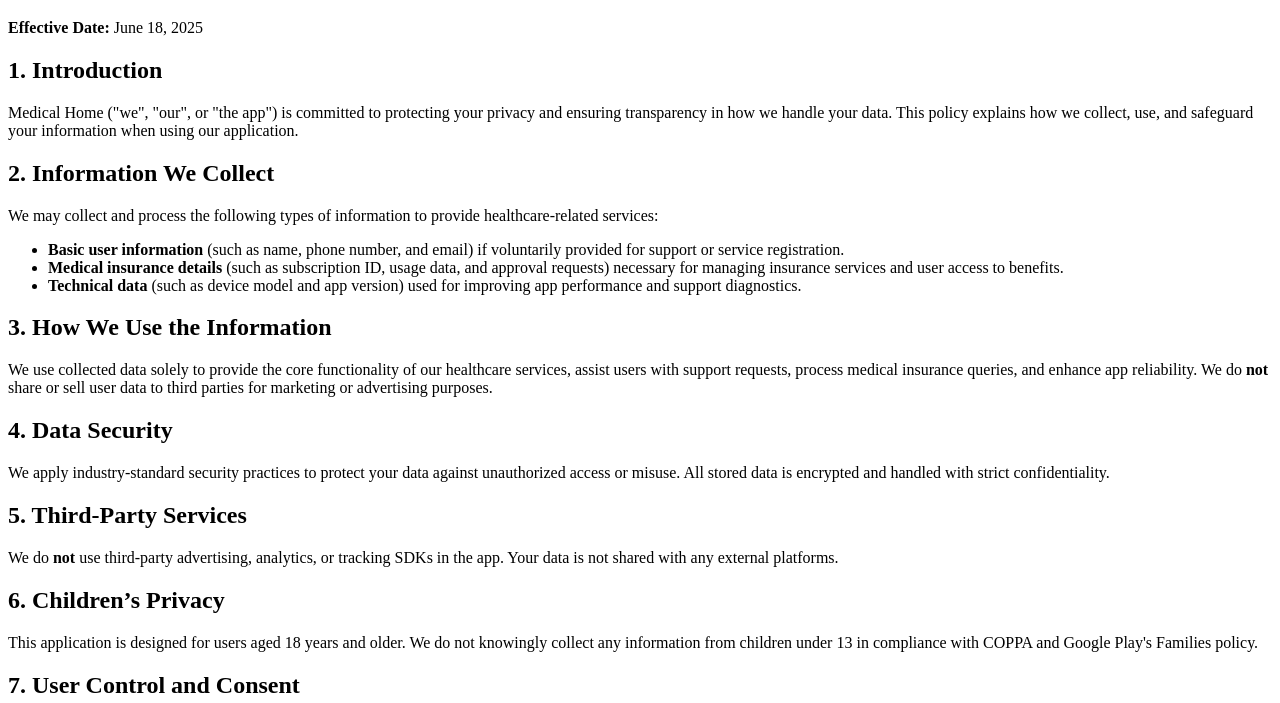
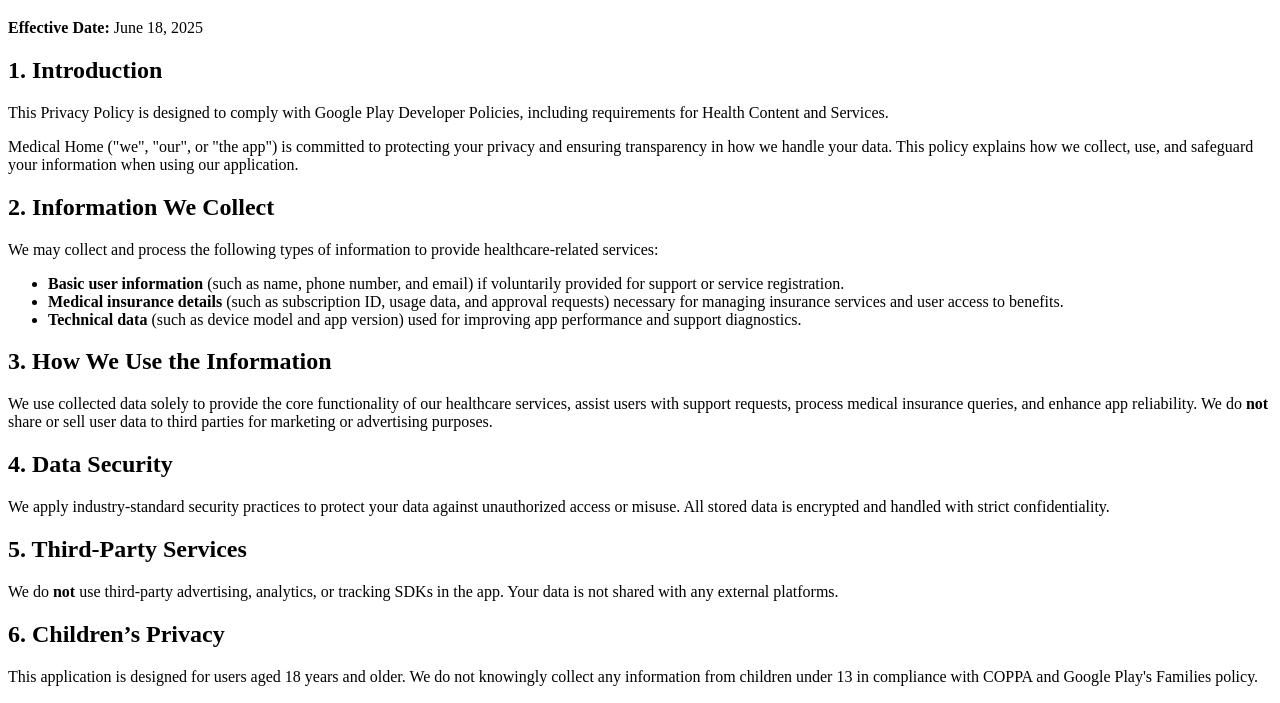
Before and after one commit to zyad630/medical-home-privacy, a plain HTML site: page index.html in a window 1280 px wide. Shown: the part 61-764 px from the top of the page. Drawn offline with Linux system fonts and the light colour scheme.

Commit message:
Update index.html

```diff
--- a/index.html
+++ b/index.html
@@ -9,6 +9,7 @@
   <p><strong>Effective Date:</strong> June 18, 2025</p>
 
   <h2>1. Introduction</h2>
+  This Privacy Policy is designed to comply with Google Play Developer Policies, including requirements for Health Content and Services.
   <p>Medical Home ("we", "our", or "the app") is committed to protecting your privacy and ensuring transparency in how we handle your data. This policy explains how we collect, use, and safeguard your information when using our application.</p>
 
   <h2>2. Information We Collect</h2>
```
